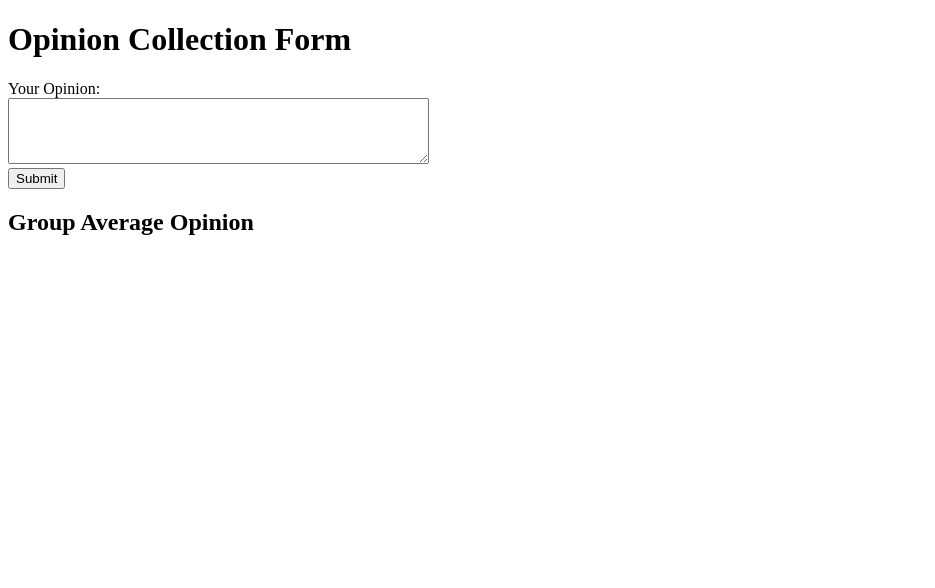
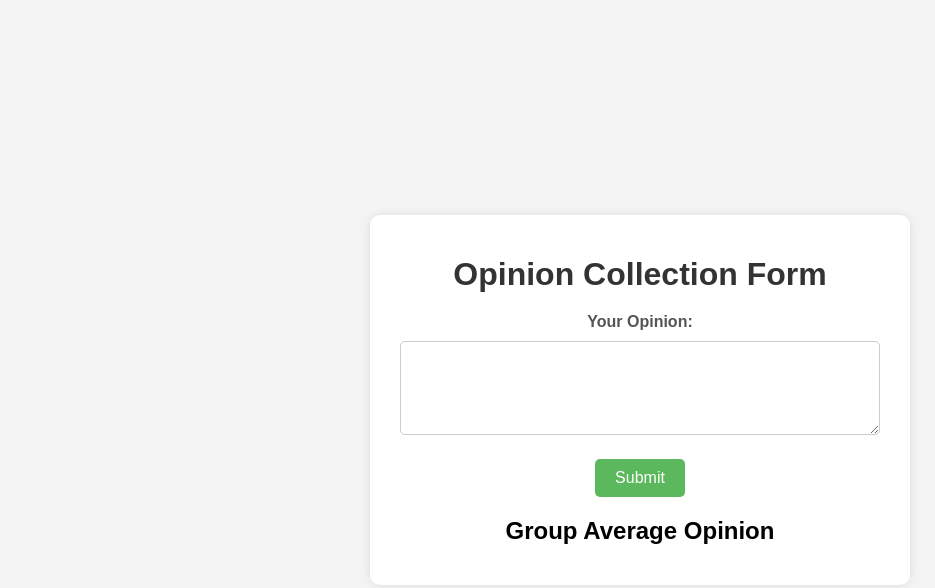
Before and after one commit to sierpinskiii/isegoria, a website: page public/index.html in a window 1280 px wide. Shown: the whole page, without its empty margins (0-935 px from the left). Drawn offline with Linux system fonts and the light colour scheme.

Commit message:
added styles.css

```diff
--- a/public/index.html
+++ b/public/index.html
@@ -4,17 +4,20 @@
     <meta charset="UTF-8">
     <meta name="viewport" content="width=device-width, initial-scale=1.0">
     <title>Opinion Collection Form</title>
+    <link rel="stylesheet" href="styles.css">
 </head>
 <body>
+    <div class="container">
         <h1>Opinion Collection Form</h1>
         <form id="opinionForm">
-        <label for="opinion">Your Opinion:</label><br>
-        <textarea id="opinion" name="opinion" rows="4" cols="50" required></textarea><br>
+            <label for="opinion">Your Opinion:</label>
+            <textarea id="opinion" name="opinion" rows="4" cols="50" required></textarea>
             <button type="submit">Submit</button>
         </form>
         <h2>Group Average Opinion</h2>
         <p id="averageOpinion"></p>
         <p id="message"></p>
+    </div>
 
     <script>
         document.getElementById('opinionForm').addEventListener('submit', async (e) => {
--- /dev/null
+++ b/public/styles.css
@@ -0,0 +1,68 @@
+body {
+    font-family: Arial, sans-serif;
+    margin: 0;
+    padding: 0;
+    display: flex;
+    justify-content: center;
+    align-items: center;
+    height: 100vh;
+    background-color: #f4f4f4;
+}
+
+.container {
+    background: #fff;
+    padding: 20px;
+    border-radius: 10px;
+    box-shadow: 0 0 10px rgba(0, 0, 0, 0.1);
+    max-width: 500px;
+    width: 100%;
+    text-align: center;
+}
+
+h1 {
+    margin-bottom: 20px;
+    color: #333;
+}
+
+label {
+    display: block;
+    margin-bottom: 10px;
+    font-weight: bold;
+    color: #555;
+}
+
+textarea {
+    width: calc(100% - 20px);
+    padding: 10px;
+    border: 1px solid #ccc;
+    border-radius: 5px;
+    margin-bottom: 20px;
+    font-size: 16px;
+    box-sizing: border-box;
+}
+
+button {
+    padding: 10px 20px;
+    border: none;
+    background-color: #5cb85c;
+    color: #fff;
+    border-radius: 5px;
+    font-size: 16px;
+    cursor: pointer;
+}
+
+button:hover {
+    background-color: #4cae4c;
+}
+
+#message {
+    margin-top: 20px;
+    font-size: 16px;
+    color: #333;
+}
+
+#averageOpinion {
+    margin-top: 20px;
+    font-size: 16px;
+    color: #555;
+}
```
Lines whose indentation alone changed are shown as unchanged.
